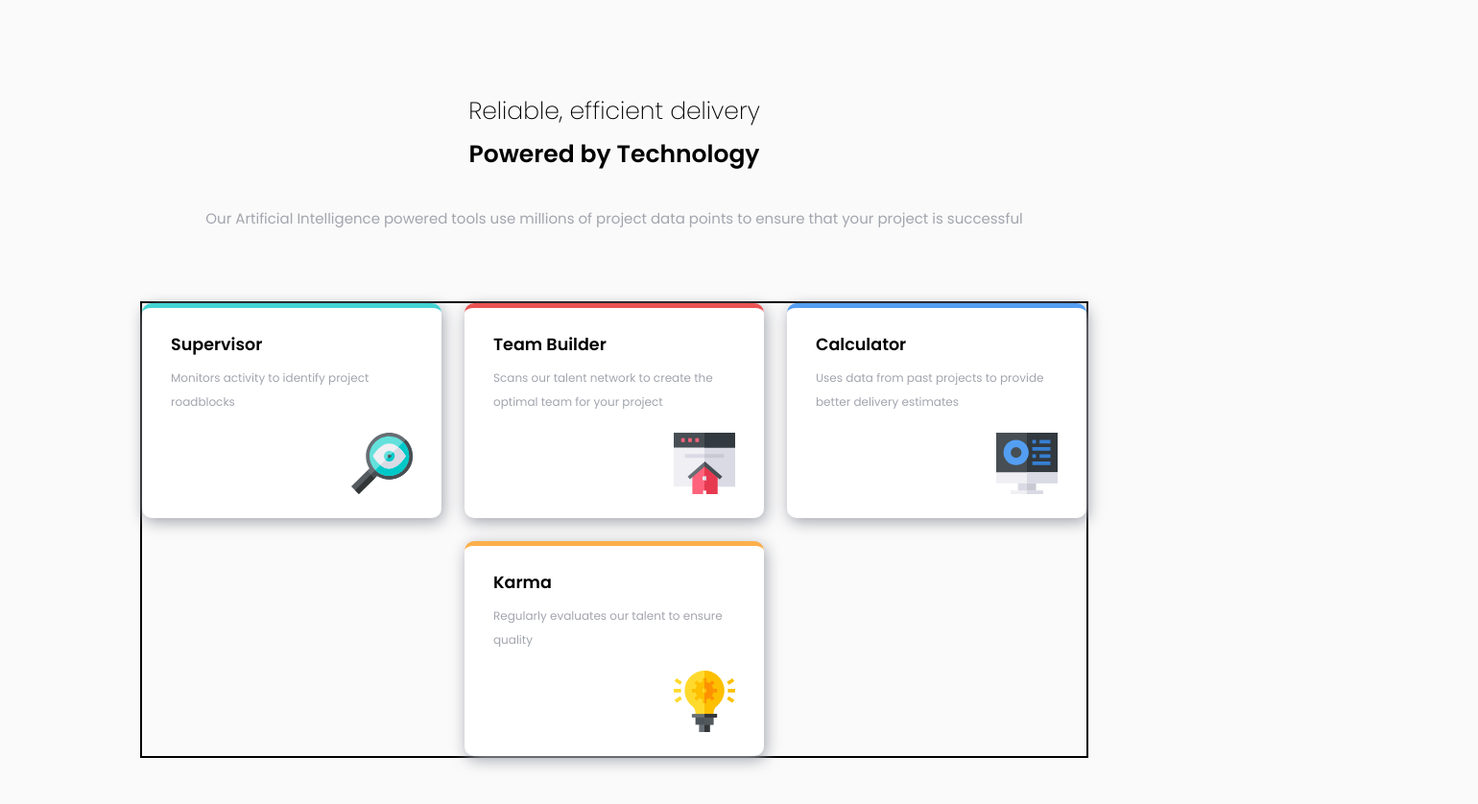
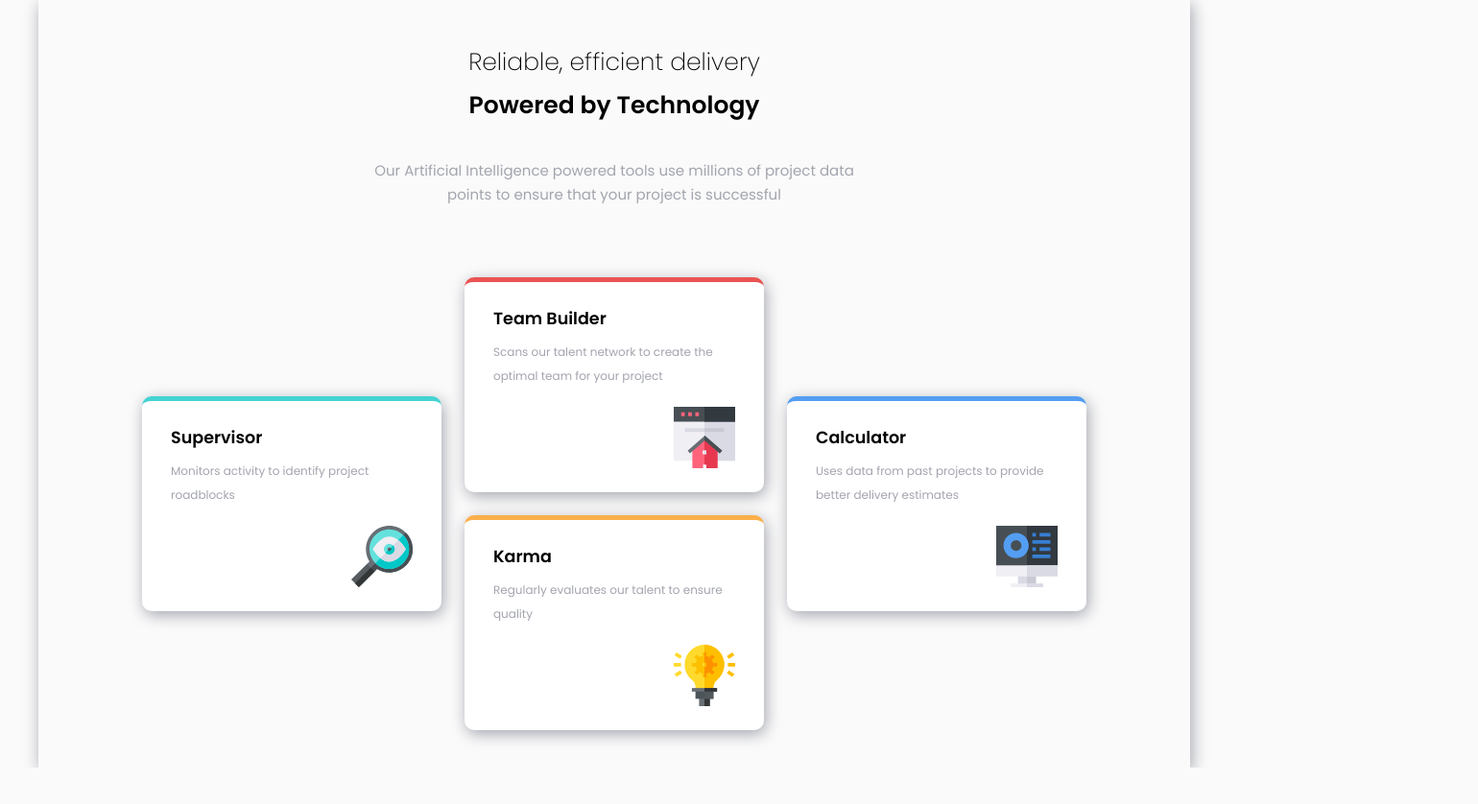
Before and after one commit to Yorsh355/four-card-feature-section-masterflex, a plain HTML site: page index.html in a window 1280 px wide. Shown: the whole page at 96% size, 1540 px wide, since content can reach past the window. After the commit the page ends 800 px from the top, so only its background shows below. Drawn offline with Linux system fonts and the light colour scheme.

Commit message:
Proyecto terminado

```diff
--- a/index.html
+++ b/index.html
@@ -28,7 +28,8 @@
       <h2>Powered by Technology</h2>
       <p>
         Our Artificial Intelligence powered tools use millions of project data
-        points to ensure that your project is successful
+        <span>points to ensure that your project is successful</span
+        ><!-- Para hacer el salto de linea en el pc span-->
       </p>
 
       <div class="cards">
@@ -40,13 +41,20 @@
           </div>
         </div>
 
+        <div class="card-center">
+          <!-- clase para centrar las card en pc -->
+          <!-- Para terabajar con grid -->
           <div class="card border-team">
             <h3>Team Builder</h3>
             <p>
-            Scans our talent network to create the optimal team for your project
+              Scans our talent network to create the optimal team for your
+              project
             </p>
             <div class="imagen-card">
-            <img src="/images/icon-team-builder.svg" alt="imagen supervisor" />
+              <img
+                src="/images/icon-team-builder.svg"
+                alt="imagen supervisor"
+              />
             </div>
           </div>
 
@@ -55,6 +63,7 @@
             <p>Regularly evaluates our talent to ensure quality</p>
             <div class="imagen-card">
               <img src="/images/icon-karma.svg" alt="imagen supervisor" />
+            </div>
           </div>
         </div>
 
--- a/style.css
+++ b/style.css
@@ -45,14 +45,17 @@ h3 {
 
 @media (min-width: 992px) {
   .contenedor {
-    width: 180rem;
-    height: 88rem;
+    width: 120rem;
+    height: 80rem;
     display: flex;
     flex-direction: column;
     align-items: center;
     justify-content: center;
     box-shadow: 2px 4px 16px var(--grayishBlue);
   }
+  .contenedor p span {
+    display: block;
+  } /* Truco para hacer el salto de linea */
 } /* Redimencionando y posicionando el container para pc */
 
 .contenedor h1 {
@@ -80,20 +83,23 @@ h3 {
   flex-direction: column;
   gap: 2.4rem;
 }
+.card-center {
+  display: flex;
+  flex-direction: column;
+  gap: 2.4rem;
+}
 
 @media (min-width: 992px) {
   .cards {
     display: grid;
+    place-items: center; /* centra las tarjetas de los lados */
     grid-template-columns: repeat(3, 1fr);
-    border: 0.2rem solid black;
   }
   .card:nth-child(3) {
-    grid-column: 2/3;
-    grid-row: 2/3;
+    grid-column: 3/4;
+    grid-row: 1/2;
   }
-  .card:nth-child(1) {
-  }
-}
+} /* Posicionando las tarjetas con grid PC */
 
 .card {
   width: 31.2rem;
```
Lines whose indentation alone changed are shown as unchanged.
